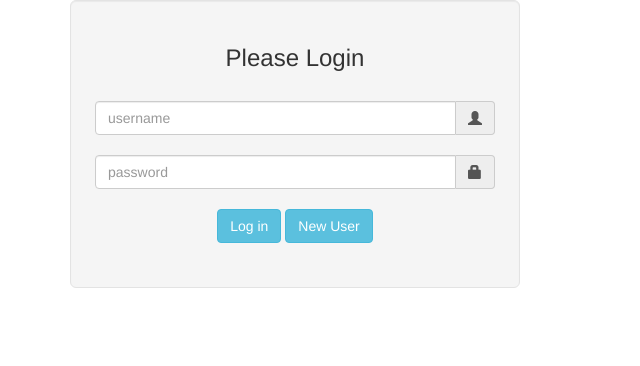
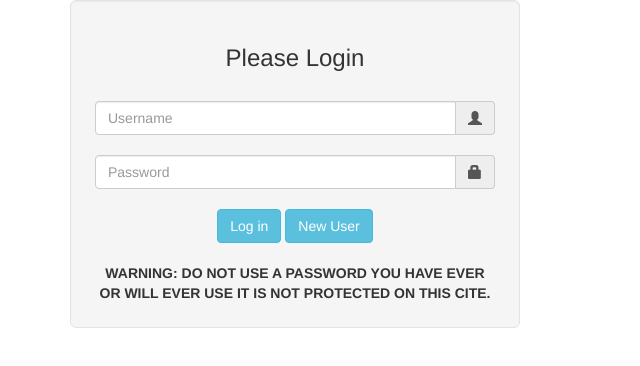
Before and after one commit to JulieHatch/project2, a website: page public/login.html in a window 1280 px wide. Shown: the whole page, without its empty margins (0-640 px from the left). Drawn offline with nearby package versions, Linux system fonts and the light colour scheme.

Commit message:
everything works now

```diff
--- a/public/login.html
+++ b/public/login.html
@@ -16,19 +16,20 @@
 			<h3>Please Login</h3><br>
 
 			<div class="input-group">
-				<input type="text" class="form-control" id="username" placeholder="username"><br>
+				<input type="text" class="form-control" id="username" placeholder="Username"><br>
 				<span class="input-group-addon"><i class="glyphicon glyphicon-user"></i></span>
 			</div><br>
 
 			<div class="input-group">
-				<input type="password" class="form-control" id="password" placeholder="password"><br>
+				<input type="password" class="form-control" id="password" placeholder="Password"><br>
 				<span class="input-group-addon"><i class="glyphicon glyphicon-lock"></i></span>
 			</div><br>
 
 			<button class="btn btn-info" onclick="login();">Log in</button>
 			<button class="btn btn-info" onclick="newUser();">New User</button><br>
 			<br>
-			<div id="status"></div>
+			<div id="status"><b>WARNING: DO NOT USE A PASSWORD YOU HAVE EVER OR WILL EVER USE
+			IT IS NOT PROTECTED ON THIS CITE.</b></div>
 		</div>
 	</div>
 </body>
```
